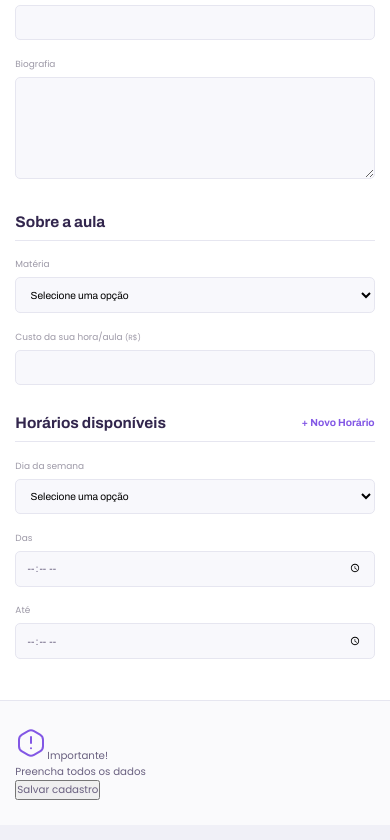
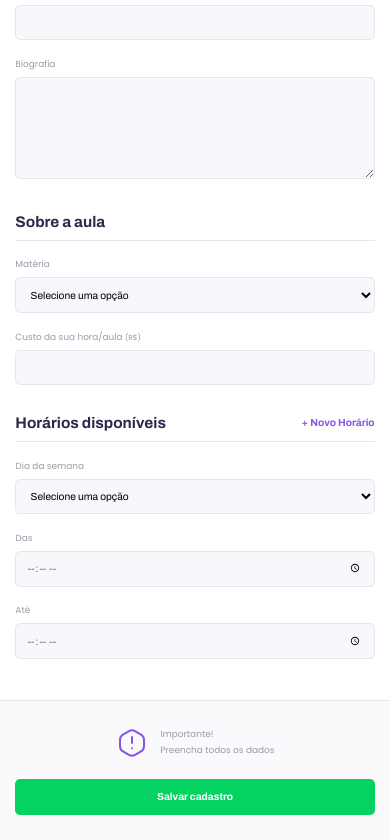
Before and after one commit to purpleviv/Next-Level-Week, a plain HTML site: page give-classes.html in a window 390 px wide. Shown: the part 429-1269 px from the top of the page. Drawn offline with Linux system fonts and the light colour scheme.

Commit message:
Finaliza estilos para mobile na page-give-classes

```diff
--- a/sass/_page-give-classes.scss
+++ b/sass/_page-give-classes.scss
@@ -61,9 +61,51 @@
 
 #page-give-classes main footer {
   padding: 4rem 2.4rem;
+
   background: $color-box-footer;
   border-top: 1px solid $color-line-in-white;
   margin-top: 6.4rem;
+}
+
+#page-give-classes main footer p {
+  display: flex;
+  align-items: center;
+  justify-content: center;
+
+  font-size: 1.4rem;
+  line-height: 2.4rem;
+  color: $color-text-complement;
+}
+
+#page-give-classes main footer p img {
+  margin-right: 2rem;
+}
+
+#page-give-classes main footer button {
+  width: 100%;
+  height: 5.6rem;
+  background-color: $color-secondary;
+  color: $color-button-text;
+  border: 0;
+  border-radius: 0.8rem;
+  cursor: pointer;
+  font: 700 1.6rem Archivo;
+  display: flex;
+  align-items: center;
+  justify-content: center;
+  text-decoration: none;
+  transition: 0.2s;
+  margin-top: 3.2rem;
+}
+
+#page-give-classes main footer button:hover {
+  background: $color-secondary-dark;
+}
+
+.schedule-item + .schedule-item {
+  margin-top: 3.2rem;
+  padding-top: 3.2rem;
+  border-top: 1px solid $color-line-in-white;
 }
 
 @media (min-width: 700px) {
```
Also changed, not shown: css/style.css, 1 other file.
